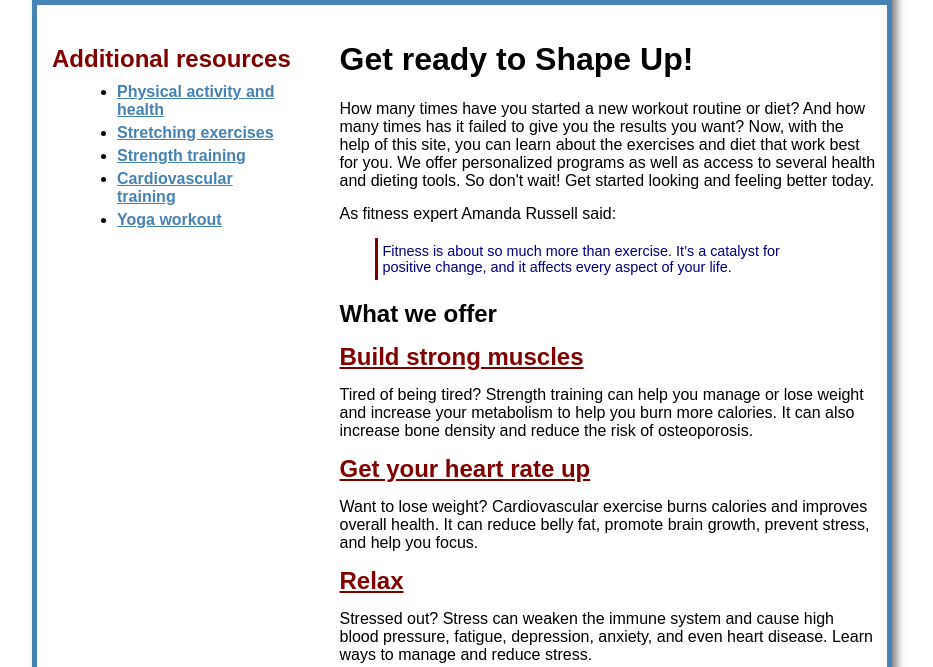
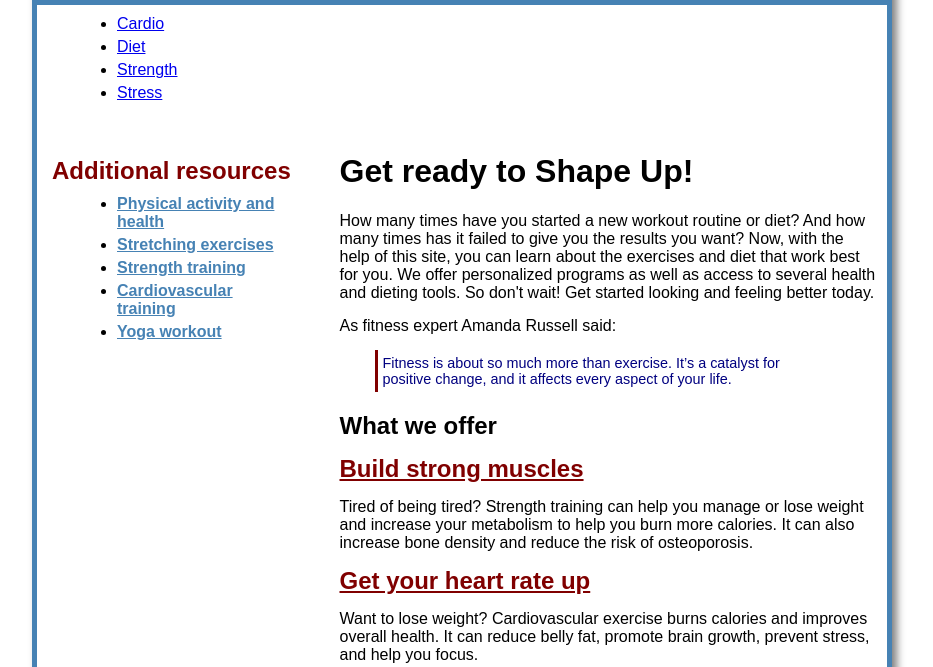
Before and after one commit to amandawisbeck/shapeup, a plain HTML site: page index.html in a window 1280 px wide. Shown: the part 133-800 px from the top of the page, without its empty margins (178-1111 px from the left). Drawn offline with Linux system fonts and the light colour scheme.

Commit message:
Add files via upload

```diff
--- a/index.html
+++ b/index.html
@@ -15,6 +15,18 @@
 		<h2>Shape Up!</h2>
 		<h3>Find the best fit for you</h3>
 	</header>
+
+	<!-- Horizontal Navigation Menu -->
+	<nav id="nav_menu">
+		<ul>
+			<li><a href="cardio/index.html">Cardio</a></li>
+			<li><a href="diet/index.html">Diet</a></li>
+			<li><a href="strength/index.html">Strength</a></li>
+			<li id="last"><a href="stress/index.html">Stress</a></li>
+		</ul>
+
+	</nav>
+
 	<main>
 		<section class="homesection">
 			<h1>Get ready to Shape Up!</h1>
@@ -40,6 +52,7 @@
 
 
 		<aside class="sidebar">
+			<nav id="nav_list">
 			<h2>Additional resources</h2>
 
 			<ul>
@@ -49,6 +62,7 @@
 				<li><a href="https://www.healthline.com/health/fitness-exercise/cardio-exercises-list" target="_blank">Cardiovascular training</a></li>
 				<li><a href="https://www.verywellfit.com/simple-yoga-exercises-3567193" target="_blank">Yoga workout</a></li>
 			</ul>
+			</nav>
 		</aside>
 
 
```
